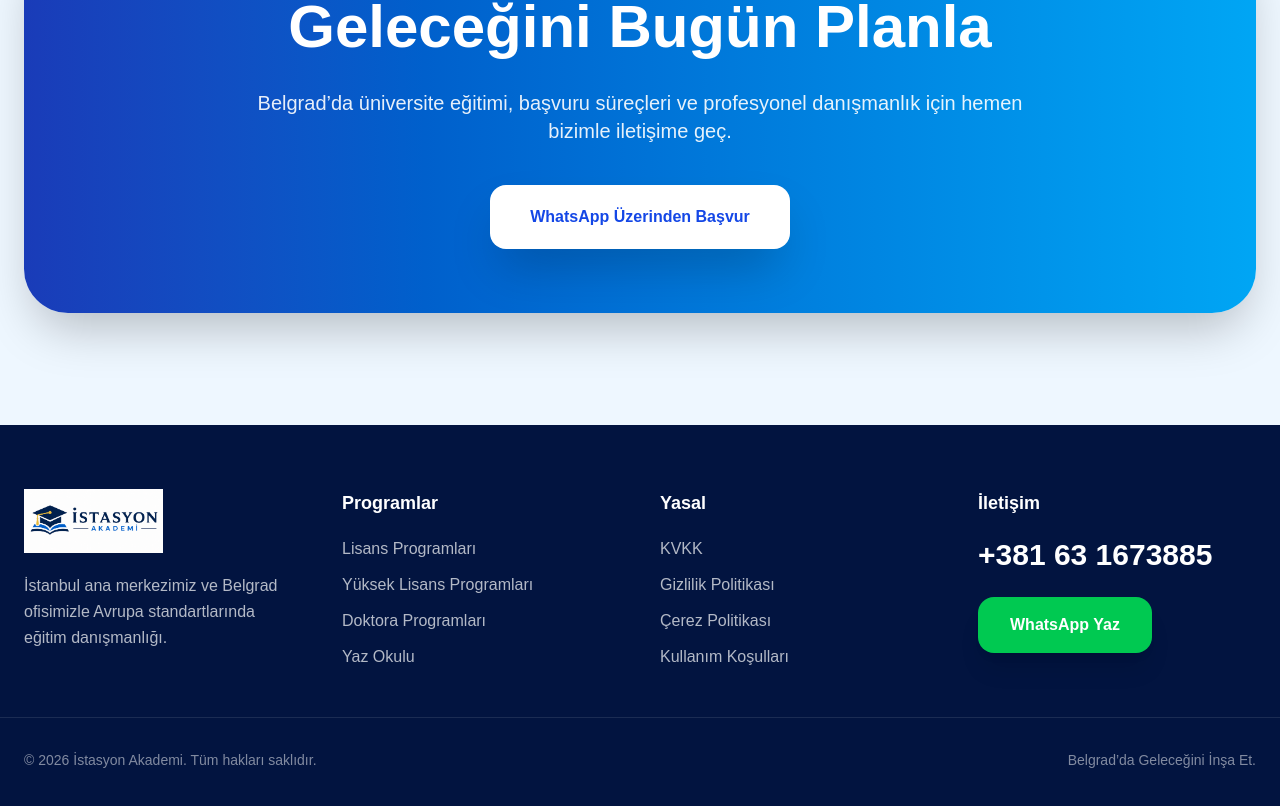
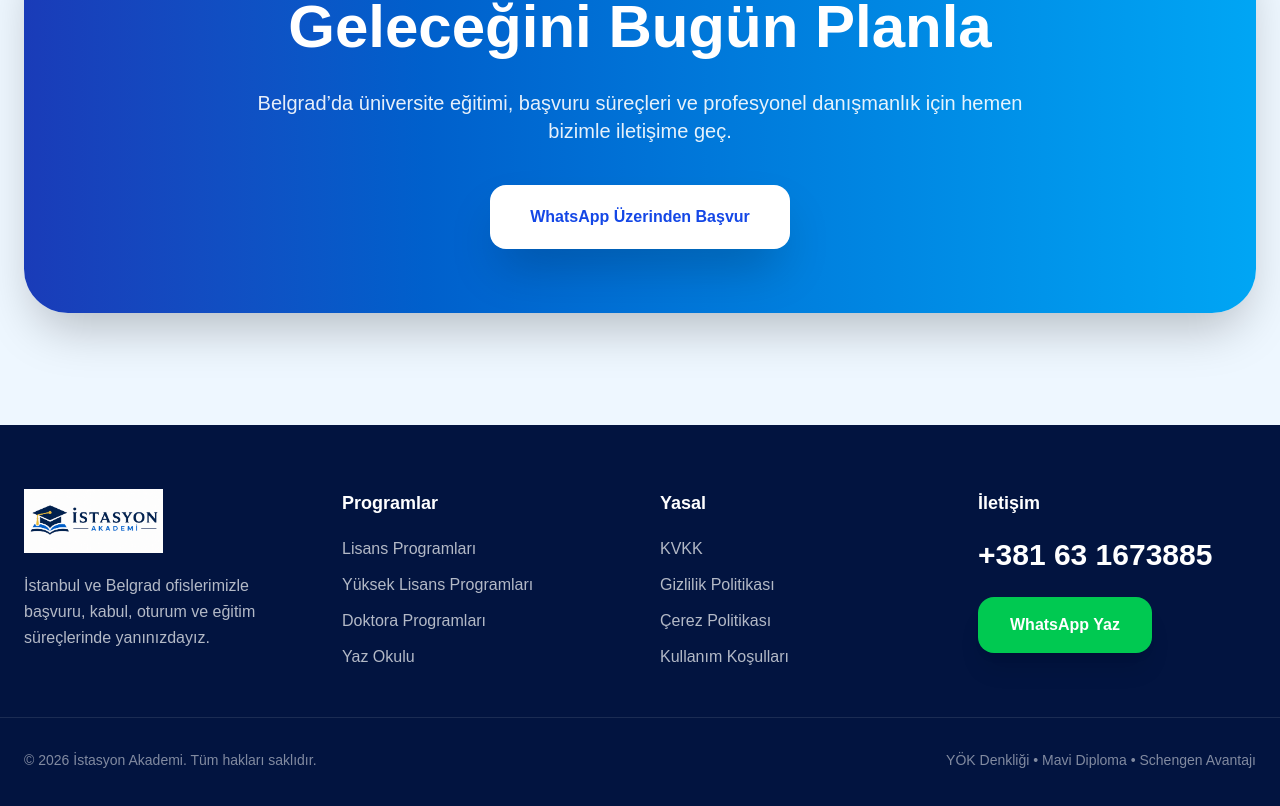
Before and after one commit to aykutkaryeditepe-spec/education-site, a Next.js app: page / in a window 1280 px wide. Shown: the part 6568-7374 px from the top of the page. Built offline with nearby package versions, Linux system fonts and the light colour scheme.

Commit message:
improve footer branding

```diff
--- a/app/page.tsx
+++ b/app/page.tsx
@@ -523,7 +523,7 @@ export default function Home() {
               className="h-16 w-auto object-contain"
             />
             <p className="mt-5 text-white/70 leading-relaxed max-w-xs">
-              İstanbul ana merkezimiz ve Belgrad ofisimizle Avrupa standartlarında eğitim danışmanlığı.
+              İstanbul ve Belgrad ofislerimizle başvuru, kabul, oturum ve eğitim süreçlerinde yanınızdayız.
             </p>
           </div>
 
@@ -571,7 +571,7 @@ export default function Home() {
 
 
 
-<p>Belgrad’da Geleceğini İnşa Et.</p>
+<p>YÖK Denkliği • Mavi Diploma • Schengen Avantajı</p>
 
         </div>
       </footer>
```
